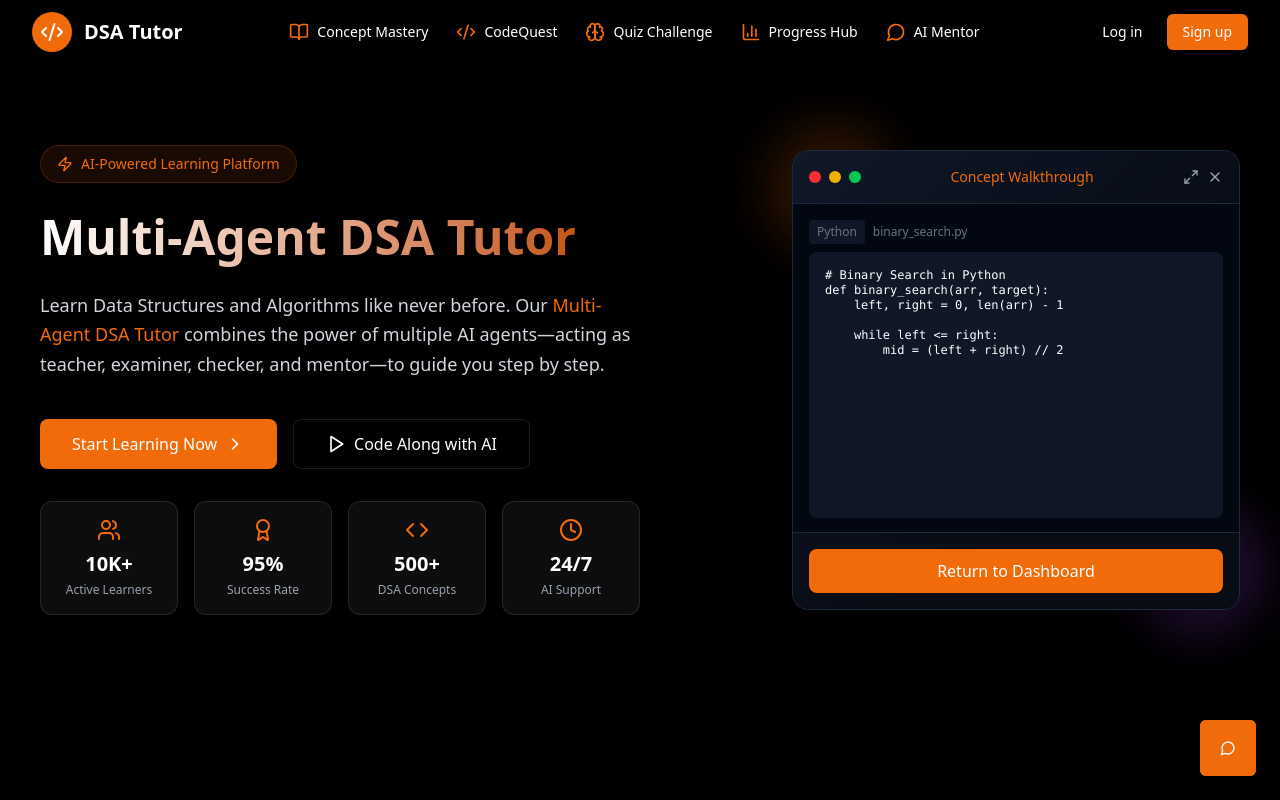
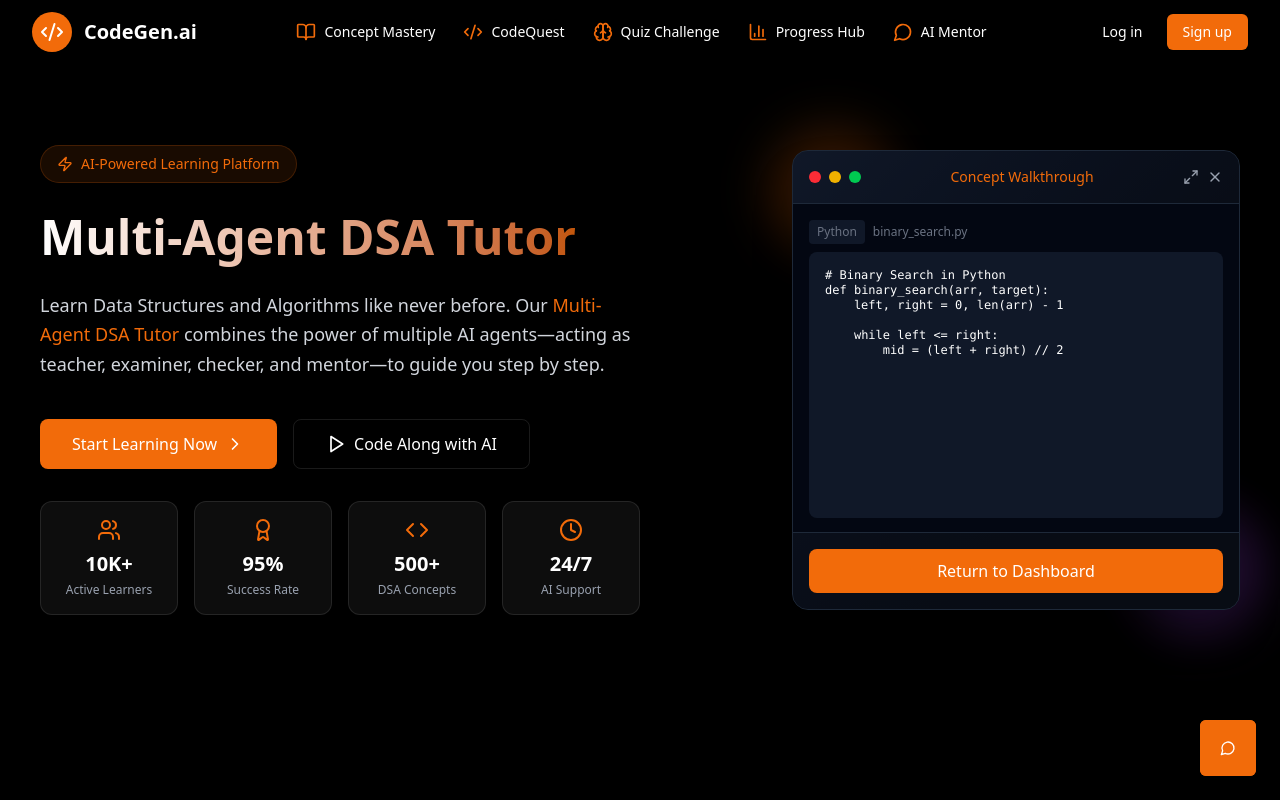
Before and after one commit to rajat3154/multi_agent_dsa_tutor, a React (Vite) app in the folder frontend/: page / in a window 1280 px wide. Shown: the top 800 px of the page. Built offline with nearby package versions, Linux system fonts and the light colour scheme.

Commit message:
Update Navbar.jsx

```diff
--- a/frontend/src/shared/Navbar.jsx
+++ b/frontend/src/shared/Navbar.jsx
@@ -81,7 +81,7 @@ const Navbar = () => {
                 style={{ color: theme.colors.text }}
                 onClick={() => navigate("/")}
               >
-                DSA Tutor
+                CodeGen.ai
               </span>
             </div>
 
```
